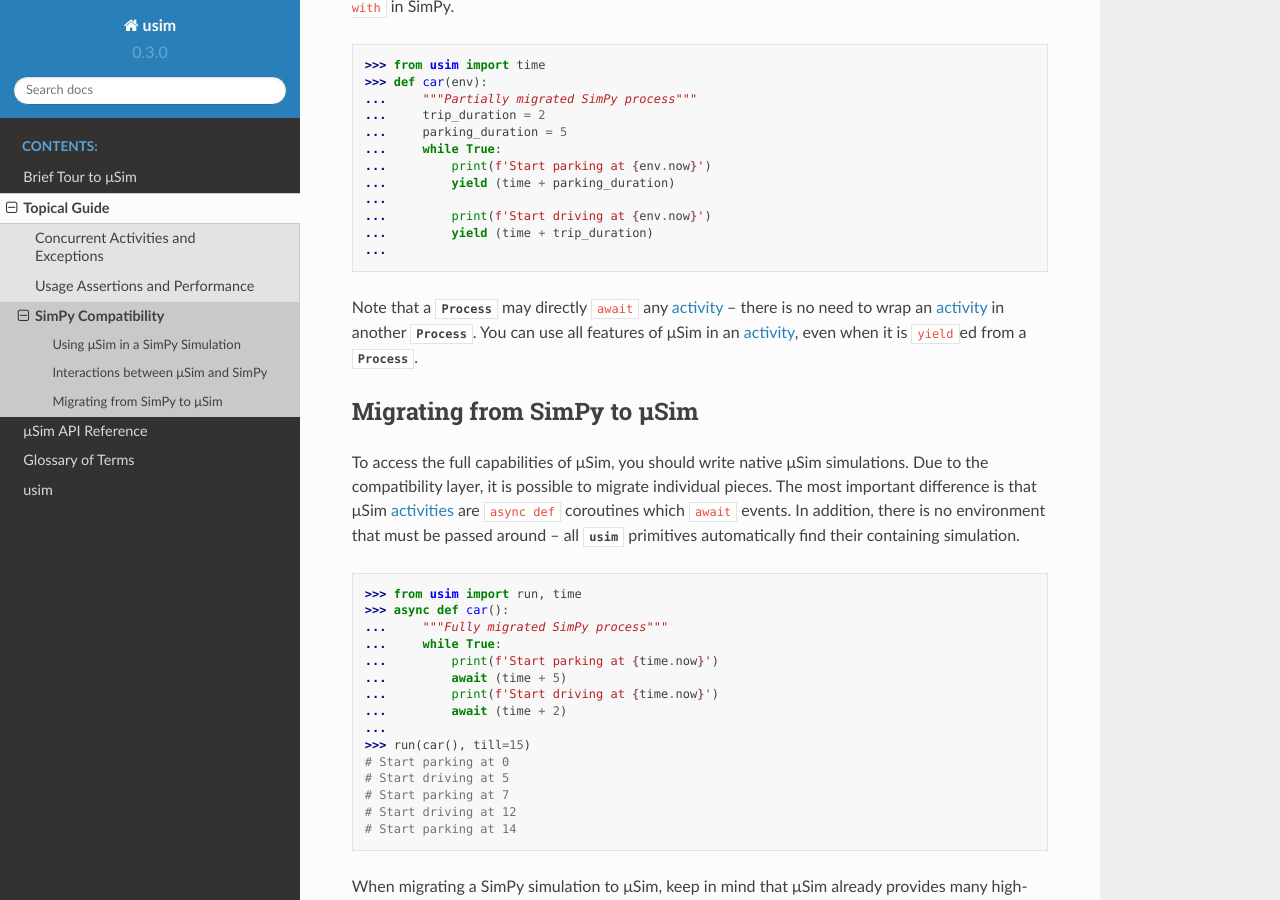
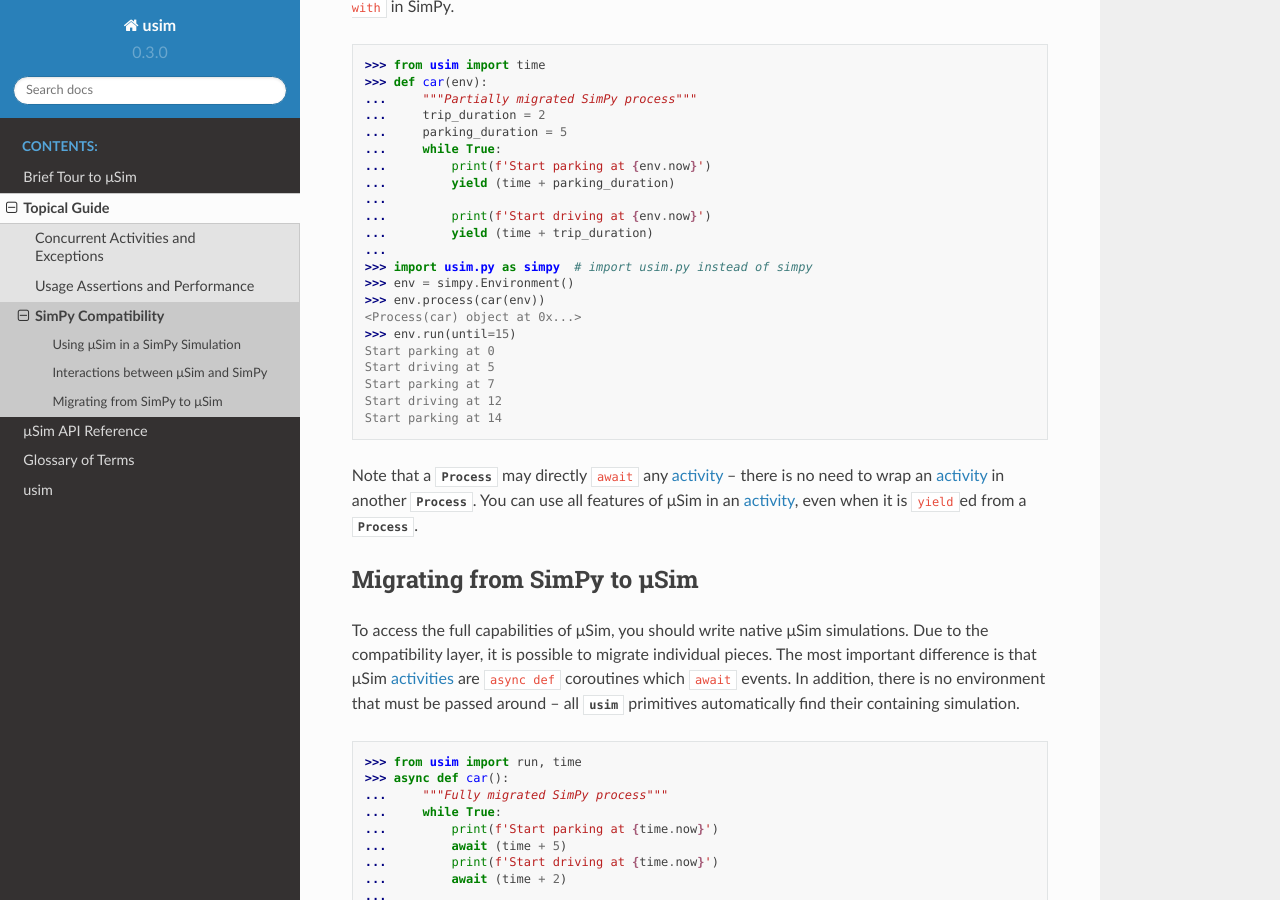
Before and after one commit to MaineKuehn/usim, a Sphinx documentation site: the page built from docs/source/topics/simpy.rst, in a window 1280 px wide and 900 px high, scrolled down 1867 px. Built offline with Sphinx 7.4.7 and the Read the Docs theme 2.0.0, drawn with Linux system fonts in a browser that asks for light colours; formulas are drawn with MathJax 3.

Commit message:
expanded interaction example with output

```diff
--- a/docs/source/topics/simpy.rst
+++ b/docs/source/topics/simpy.rst
@@ -106,6 +106,16 @@
     ...         print(f'Start driving at {env.now}')
     ...         yield (time + trip_duration)
     ...
+    >>> import usim.py as simpy  # import usim.py instead of simpy
+    >>> env = simpy.Environment()
+    >>> env.process(car(env))
+    <Process(car) object at 0x...>
+    >>> env.run(until=15)
+    Start parking at 0
+    Start driving at 5
+    Start parking at 7
+    Start driving at 12
+    Start parking at 14
 
 Note that a :py:class:`~usim.py.Process` may directly ``await`` any :term:`activity`
 -- there is no need to wrap an :term:`activity` in another :py:class:`~usim.py.Process`.
```
